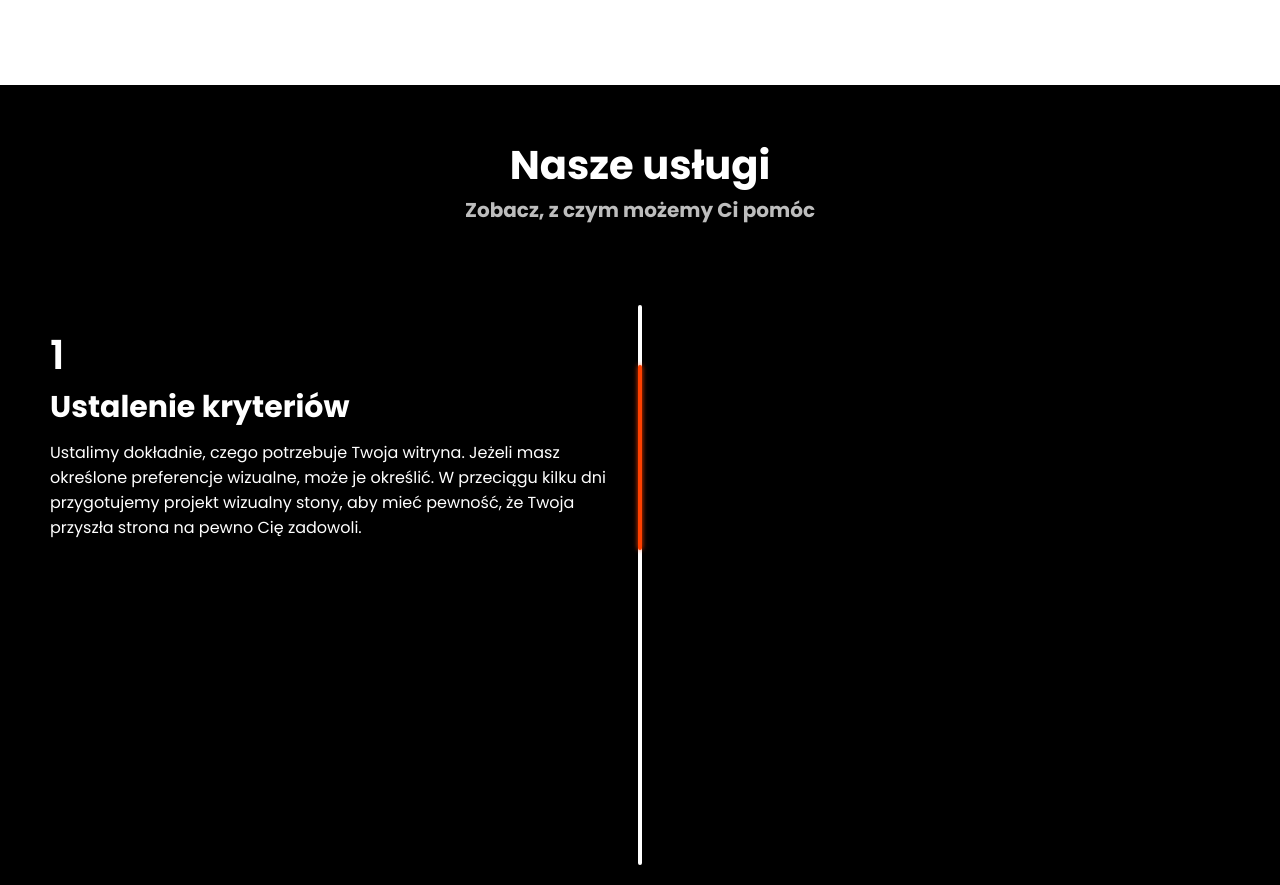
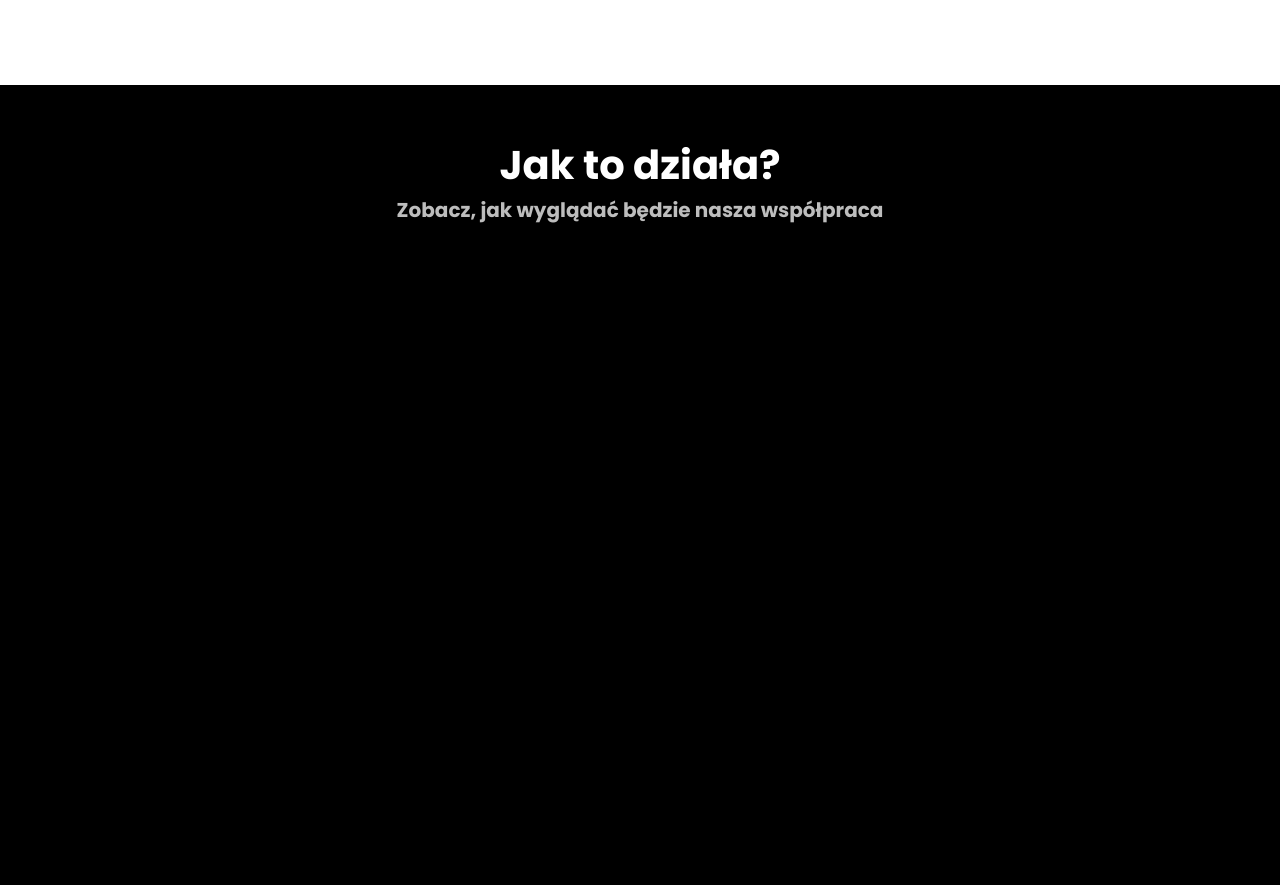
Before and after one commit to KamilCodemate/KamilCodemateWebsite, a React (Create React App) app: page / in a window 1280 px wide. Shown: the part 1580-2465 px from the top of the page. Built offline with nearby package versions, Linux system fonts and the light colour scheme.

Commit message:
Some changes

```diff
--- a/src/Pages/MainPage.tsx
+++ b/src/Pages/MainPage.tsx
@@ -65,26 +65,8 @@ const MainPage: React.FC = () => {
       </div>
       <div id='how-it-works'>
         <div className='section-title'>
-          <span className='first-section-title whitened'>Nasze usługi</span>
-          <span className='second-section-title whitened'>Zobacz, z czym możemy Ci pomóc</span>
-        </div>
-        <div className='colums'>
-          <div className='column left-column'>
-            <div className='desc-field left'>
-              <div className='desc-field-number'>1</div>
-              <div className='desc-field-title'>Ustalenie kryteriów</div>
-              <div className='desc-field-description'>
-                Ustalimy dokładnie, czego potrzebuje Twoja witryna. Jeżeli masz określone preferencje wizualne, może je określić. W przeciągu kilku
-                dni przygotujemy projekt wizualny stony, aby mieć pewność, że Twoja przyszła strona na pewno Cię zadowoli.
-              </div>
-            </div>
-          </div>
-          <div className='column middle-column'>
-            <div className="middle-line-wrapper">
-              <div className="middle-line"></div>
-            </div>
-          </div>
-          <div className='column right-column'></div>
+          <span className='first-section-title whitened'>Jak to działa?</span>
+          <span className='second-section-title whitened'>Zobacz, jak wyglądać będzie nasza współpraca</span>
         </div>
       </div>
     </div>
--- a/src/Pages/PageStyles/MainPage.scss
+++ b/src/Pages/PageStyles/MainPage.scss
@@ -79,60 +79,6 @@
   background-color: black;
   display: flex;
   flex-direction: column;
-
-  .colums {
-    display: grid;
-    grid-template-columns: calc(50% - 2px) 4px calc(50% - 2px);
-    width: 100%;
-    height: 100%;
-    .column {
-      height: 100%;
-
-      display: flex;
-    }
-    .column.middle-column {
-      display: flex;
-      align-items: center;
-      justify-content: center;
-
-      .middle-line-wrapper {
-        height: 100%;
-        width: 100%;
-        background-color: white;
-        position: relative;
-        bottom: 20px;
-        border-radius: 10px;
-
-        .middle-line {
-          width: 100%;
-          height: 33%;
-          background-color: #ff4000;
-          box-shadow: 0 0 5px #ff4000;
-          border-radius: 10px;
-          position: relative;
-          top: 60px;
-        }
-      }
-    }
-    .column.left-column {
-      padding-left: 50px;
-    }
-  }
-  .desc-field {
-    display: flex;
-    flex-direction: column;
-    color: white;
-
-    .desc-field-number {
-      font-size: 40px;
-      font-weight: 600;
-    }
-    .desc-field-title {
-      font-size: 30px;
-      font-weight: bold;
-      margin-bottom: 10px;
-    }
-  }
 }
 
 .section-title {
```
